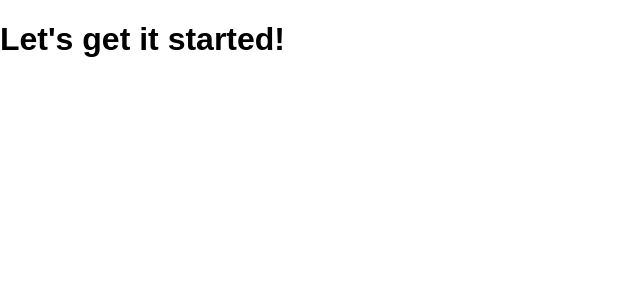
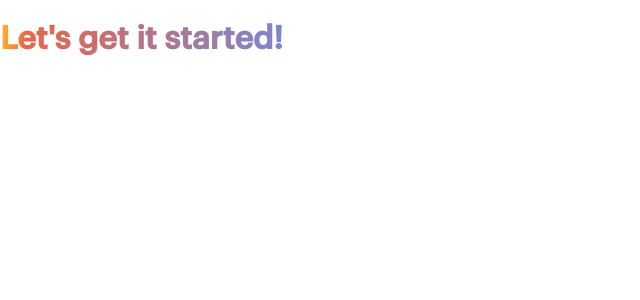
Before and after one commit to lisalastauka/sphere, a React (Create React App) app: page / in a window 1280 px wide. Shown: the top 300 px of the page, without its empty margins (0-640 px from the left). Built offline with nearby package versions, Linux system fonts and the light colour scheme.

Commit message:
initial style config

```diff
--- a/src/App.js
+++ b/src/App.js
@@ -1,12 +1,16 @@
 import React, { Component } from 'react';
 import { ThemeProvider } from 'styled-components';
+import StyleConfig from './styled-components/theme';
 import Main from './components/Main';
 import './App.css';
 
 class App extends Component {
   render() {
     return (
-      <Main />
+      <ThemeProvider theme={StyleConfig}>
+        <Main />
+      </ThemeProvider>
+
     );
   }
 }
--- a/src/index.js
+++ b/src/index.js
@@ -3,6 +3,7 @@ import ReactDOM from 'react-dom';
 import './index.css';
 import App from './App';
 import registerServiceWorker from './registerServiceWorker';
+import './styled-components/global';
 
 ReactDOM.render(<App />, document.getElementById('root'));
 registerServiceWorker();
--- a/src/styled-components/global.js
+++ b/src/styled-components/global.js
@@ -51,6 +51,10 @@ export default injectGlobal`
   h1 {
     font-family: ${theme.fonts.graphik.medium};
     font-size: ${theme.fontSize.extraLarge};
+    background: linear-gradient(274deg, #618ef1, #e6664a 92%, #fbb933);
+    -webkit-background-clip: text;
+    -webkit-text-fill-color: transparent;
+    width: 350px;
   }
 
   *,
--- a/src/styled-components/theme.js
+++ b/src/styled-components/theme.js
@@ -2,38 +2,41 @@ export default {
   fonts: {
     graphik: {
       regular: 'GraphikLC Regular',
-      medium: 'GraphikLC Medium',
+      medium: 'GraphikLC Medium'
     },
   },
   fontSize: {
-    extraSmall: '0.9rem',
-    smaller: '1rem',
-    small: '1.2rem',
-    regular: '1.4rem',
-    default: '1.6rem',
+    small: '1.4rem',
+    regular: '1.6rem',
     medium: '1.8rem',
-    standard: '2rem',
-    large: '2.2rem',
-    larger: '2.4rem',
-    extraLarge: '4.8rem'
+    large: '2.4rem',
+    larger: '3.6rem',
+    giant: '4.8rem'
   },
   lineHeight: {
-    extraSmall: 1,
-    small: 1.5,
-    regular: 2,
-    medium: 2.5,
-    large: 3,
-    extraLarge: 3.5,
+    extraSmall: '20px',
+    small: '22px',
+    regular: '24px',
+    medium: '26px',
+    large: '28px',
+    larger: '54px',
   },
   colors: {
     textColor: '#1A3869',
+    lightGrey: '#8F9399',
+    border: '#D8D8D8',
   },
   opacity: {
-    text07: 0.7,
+    text08: 0.8,
     text06: 0.6,
     text05: 0.5,
+    text04: 0.4,
     text03: 0.3,
-    text01: 0.1,
+  },
+  gradient: {
+    background: 'linear-gradient(274deg, #618ef1, #e6664a 92%, #fbb933)',
+    backgroundClip: 'text',
+    textFillColor: 'transparent'
   },
   size: {
     giant: 120,
@@ -41,12 +44,12 @@ export default {
     tablet: 48,
     phone: 30,
   },
+  borderRadius: {
+    regular: '3px',
+    medium: '5px',
+  },
   boxShadow: {
-    raised: '0 0.4rem 0.8rem 0 rgba(0, 0, 0, 0.1)',
-    activeArea: '0 2rem 4rem 0 rgba(0, 0, 0, 0.1)',
-    overlay: '0 1.2rem 2.4rem 0 rgba(0, 0, 0, 0.1)',
-    promo: '0 0.2rem 0.4rem 0 rgba(34, 19, 77, 0.4)',
-    footerCart: '0 0 1rem 0 rgba(0, 0, 0, 0.08)',
+    button: '0 10px 15px 0 rgba(0, 0, 0, 0.1);'
   },
   zIndex: {
     modal: 6,
```
Also changed, not shown: package.json (+7 -1 lines), 1 other file (tests, documents, lock files or other folders).
